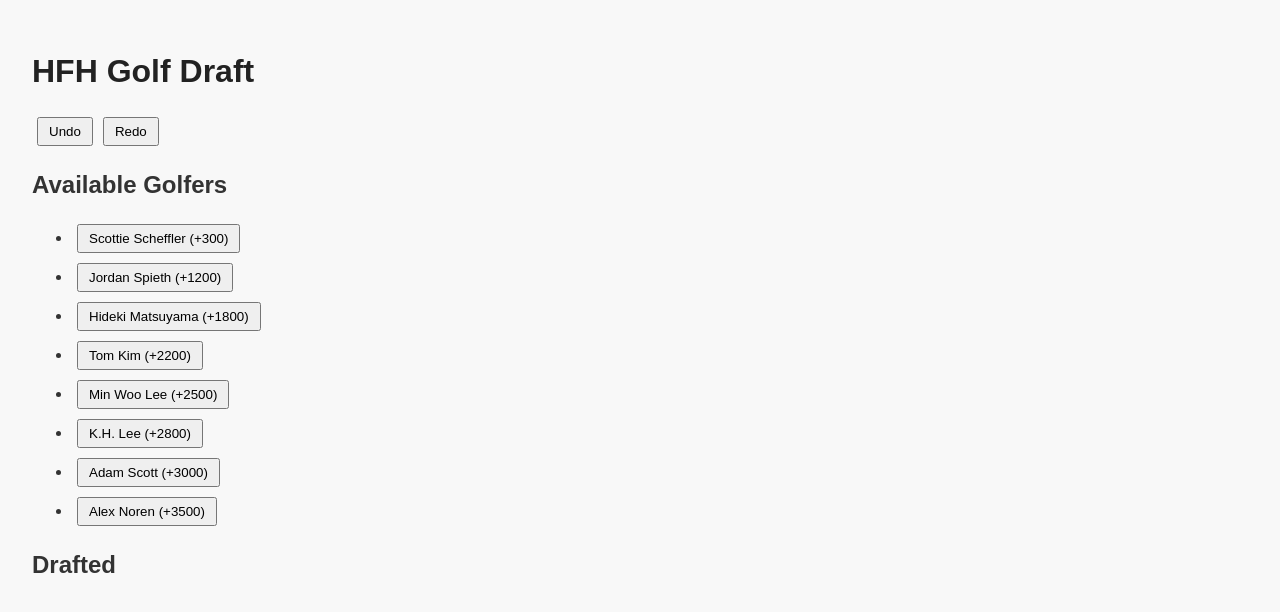
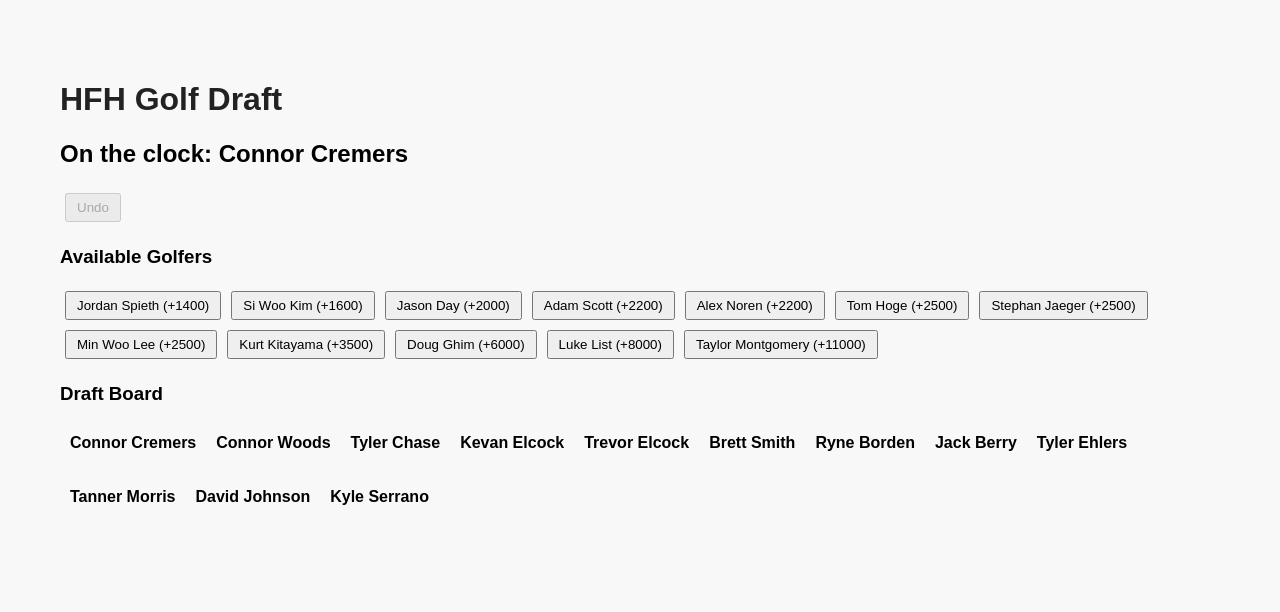
Before and after one commit to 09tannerm/HFH-Golf-Draft-Dev, a React (Vite) app: page / in a window 1280 px wide. Shown: the top 612 px of the page. Built offline with nearby package versions, Linux system fonts and the light colour scheme.

Commit message:
Add files via upload

```diff
--- a/src/App.jsx
+++ b/src/App.jsx
@@ -1,58 +1,87 @@
-import React, { useState } from "react";
-import golfers from "./golfers.json";
-import "./style.css";
 
-function App() {
-  const [drafted, setDrafted] = useState([]);
+import React, { useState, useEffect } from "react";
+import golfersData from "./golfers.json";
+
+const DRAFTERS = [
+  "Connor Cremers", "Connor Woods", "Tyler Chase", "Kevan Elcock",
+  "Trevor Elcock", "Brett Smith", "Ryne Borden", "Jack Berry",
+  "Tyler Ehlers", "Tanner Morris", "David Johnson", "Kyle Serrano"
+];
+
+const TOURNAMENT_TYPE = "regular"; // or "major"
+const PICKS_PER_USER = TOURNAMENT_TYPE === "major" ? 5 : 3;
+
+const App = () => {
+  const [availableGolfers, setAvailableGolfers] = useState(golfersData);
+  const [drafted, setDrafted] = useState({});
+  const [pickNumber, setPickNumber] = useState(0);
   const [history, setHistory] = useState([]);
 
-  const handleDraft = (golfer) => {
-    setHistory([...history, drafted]);
-    setDrafted([...drafted, golfer]);
+  const totalPicks = PICKS_PER_USER * DRAFTERS.length;
+  const currentDrafter = DRAFTERS[
+    pickNumber % (2 * DRAFTERS.length) < DRAFTERS.length
+      ? pickNumber % DRAFTERS.length
+      : DRAFTERS.length - 1 - (pickNumber % DRAFTERS.length)
+  ];
+
+  const draftGolfer = (golfer) => {
+    if (Object.values(drafted).flat().includes(golfer.name)) return;
+
+    const newDrafted = { ...drafted };
+    if (!newDrafted[currentDrafter]) newDrafted[currentDrafter] = [];
+    if (newDrafted[currentDrafter].length >= PICKS_PER_USER) return;
+
+    newDrafted[currentDrafter].push(golfer.name);
+    setHistory([...history, { golfer, drafter: currentDrafter }]);
+    setDrafted(newDrafted);
+    setAvailableGolfers(availableGolfers.filter(g => g.name !== golfer.name));
+    setPickNumber(pickNumber + 1);
   };
 
   const undo = () => {
-    if (history.length > 0) {
-      const previous = history[history.length - 1];
-      setHistory(history.slice(0, -1));
-      setDrafted(previous);
-    }
-  };
+    const last = history[history.length - 1];
+    if (!last) return;
 
-  const redo = () => {
-    // Placeholder for redo logic
-    alert("Redo is not implemented yet.");
+    const newDrafted = { ...drafted };
+    newDrafted[last.drafter] = newDrafted[last.drafter].filter(name => name !== last.golfer.name);
+    setDrafted(newDrafted);
+    setAvailableGolfers([...availableGolfers, last.golfer]);
+    setHistory(history.slice(0, -1));
+    setPickNumber(pickNumber - 1);
   };
 
   return (
-    <div className="App">
+    <div style={{ padding: 20 }}>
       <h1>HFH Golf Draft</h1>
-      <div className="controls">
-        <button onClick={undo}>Undo</button>
-        <button onClick={redo}>Redo</button>
-      </div>
-      <div className="draft-board">
-        <h2>Available Golfers</h2>
-        <ul>
-          {golfers.filter(g => !drafted.includes(g.name)).map((golfer, index) => (
-            <li key={index}>
-              <button onClick={() => handleDraft(golfer.name)}>
-                {golfer.name} ({golfer.odds})
-              </button>
-            </li>
-          ))}
-        </ul>
-      </div>
-      <div className="summary">
-        <h2>Drafted</h2>
-        <ol>
-          {drafted.map((name, i) => (
-            <li key={i}>{name}</li>
-          ))}
-        </ol>
+      <h2>On the clock: {currentDrafter}</h2>
+      <button onClick={undo} disabled={history.length === 0}>Undo</button>
+
+      <h3>Available Golfers</h3>
+      {availableGolfers
+        .sort((a, b) => a.odds - b.odds)
+        .map((g) => (
+          <button
+            key={g.name}
+            onClick={() => draftGolfer(g)}
+            style={{ margin: 5 }}
+          >
+            {g.name} (+{g.odds})
+          </button>
+        ))}
+
+      <h3>Draft Board</h3>
+      <div style={{ display: "flex", flexWrap: "wrap" }}>
+        {DRAFTERS.map(drafter => (
+          <div key={drafter} style={{ margin: 10 }}>
+            <strong>{drafter}</strong>
+            <ul>
+              {(drafted[drafter] || []).map(g => <li key={g}>{g}</li>)}
+            </ul>
+          </div>
+        ))}
       </div>
     </div>
   );
-}
+};
 
 export default App;
--- a/src/golfers.json
+++ b/src/golfers.json
@@ -1,34 +1,15 @@
+
 [
-  {
-    "name": "Scottie Scheffler",
-    "odds": "+300"
-  },
-  {
-    "name": "Jordan Spieth",
-    "odds": "+1200"
-  },
-  {
-    "name": "Hideki Matsuyama",
-    "odds": "+1800"
-  },
-  {
-    "name": "Tom Kim",
-    "odds": "+2200"
-  },
-  {
-    "name": "Min Woo Lee",
-    "odds": "+2500"
-  },
-  {
-    "name": "K.H. Lee",
-    "odds": "+2800"
-  },
-  {
-    "name": "Adam Scott",
-    "odds": "+3000"
-  },
-  {
-    "name": "Alex Noren",
-    "odds": "+3500"
-  }
+  { "name": "Jason Day", "odds": 2000 },
+  { "name": "Adam Scott", "odds": 2200 },
+  { "name": "Si Woo Kim", "odds": 1600 },
+  { "name": "Tom Hoge", "odds": 2500 },
+  { "name": "Jordan Spieth", "odds": 1400 },
+  { "name": "Alex Noren", "odds": 2200 },
+  { "name": "Stephan Jaeger", "odds": 2500 },
+  { "name": "Min Woo Lee", "odds": 2500 },
+  { "name": "Kurt Kitayama", "odds": 3500 },
+  { "name": "Doug Ghim", "odds": 6000 },
+  { "name": "Luke List", "odds": 8000 },
+  { "name": "Taylor Montgomery", "odds": 11000 }
 ]
```
